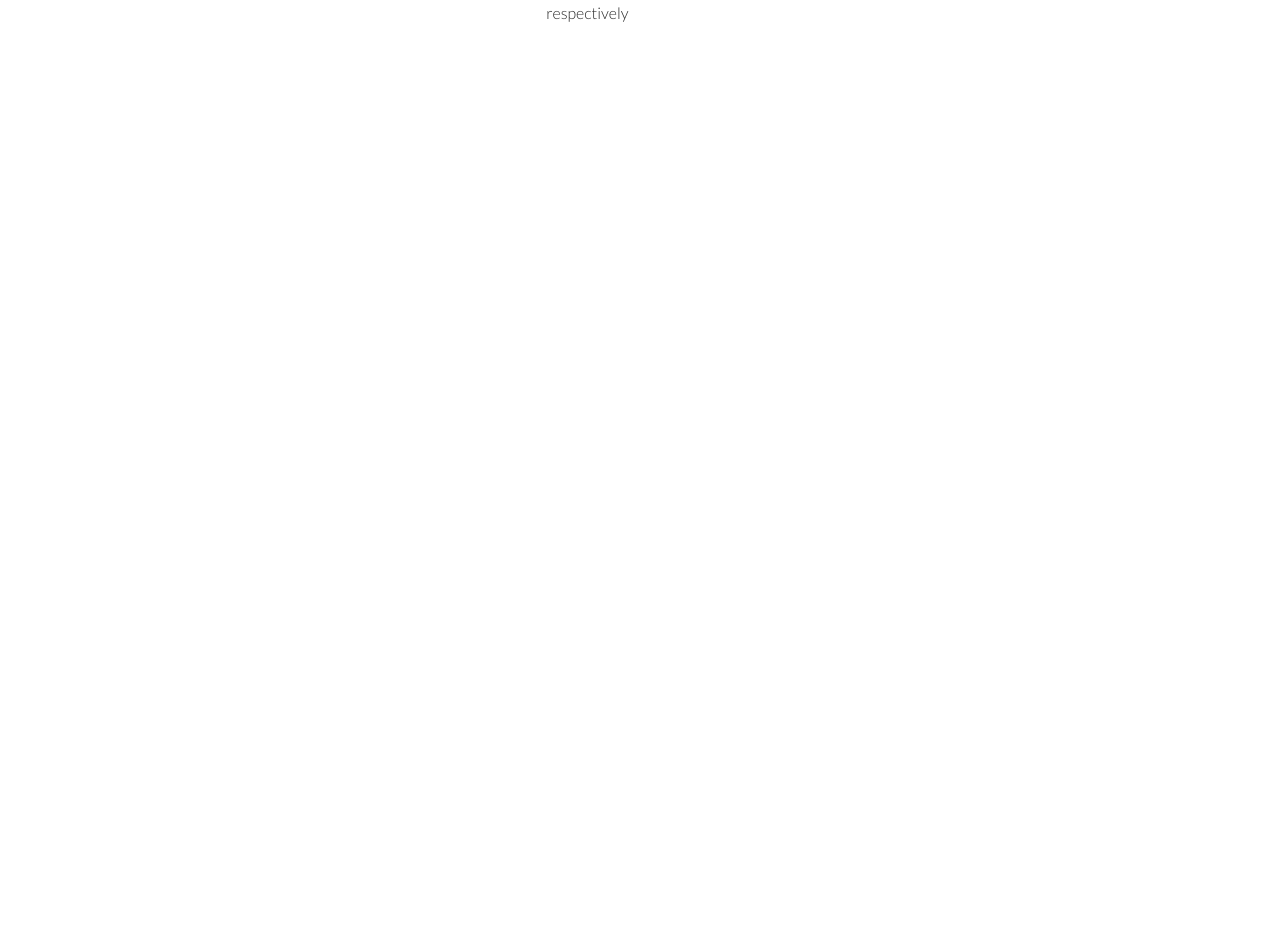
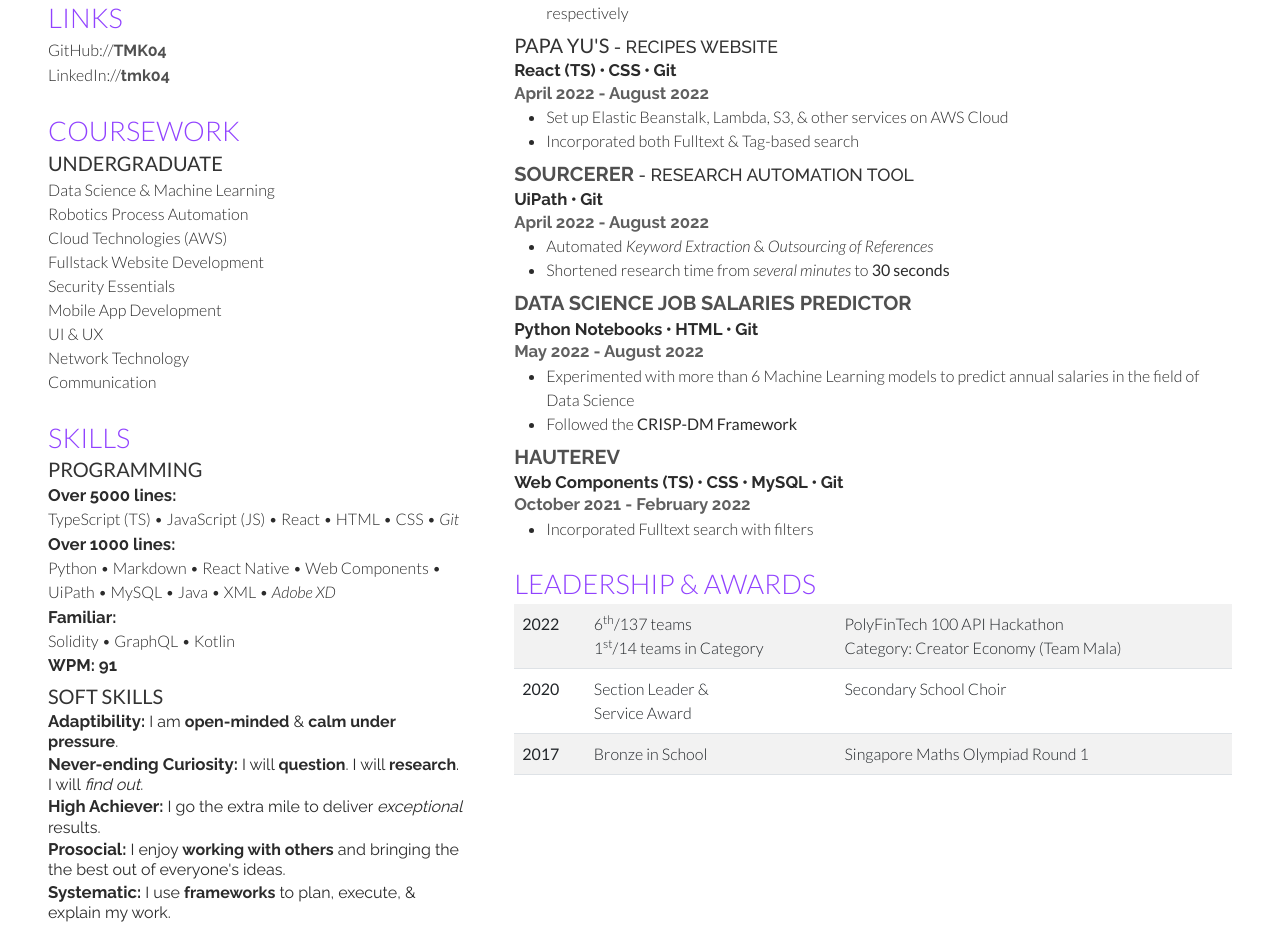
Before and after one commit to TMK04/resume, a React (Create React App) app: page / in a window 1280 px wide. Shown: the part 344-1290 px from the top of the page. Before the commit the page ends 800 px from the top, so only its background shows below. Built offline with nearby package versions, Linux system fonts and the light colour scheme.

Commit message:
feat: match https://www.overleaf.com/project/634856ff7f866c31fcafa0f9

```diff
--- a/src/App.tsx
+++ b/src/App.tsx
@@ -1,7 +1,8 @@
 import BulletList from "./components/BulletList";
-import { H3, H4, H5 } from "./components/H";
+import { H4, H5 } from "./components/H";
 import Link from "./components/Link";
-import { Section } from "./components/Section";
+import { NormalInline } from "./components/Normal";
+import { Section, Subsection } from "./components/Section";
 import { Separator, SeparatorInline } from "./components/Separators";
 import Time from "./components/Time";
 
@@ -27,34 +28,250 @@ function App() {
       <main className="d-flex flex-column flex-md-row-reverse gap-md-5 mx-5">
         <article className="d-flex flex-column gap-3" id="top-article">
           <Section h2_props={{ children: "Experience" }}>
-            <H3>
-              <Link href="http://polyfintech100hackathon.sg">PolyFinTech 100 API Hackathon</Link>
-            </H3>
+            <Subsection
+              h3_props={{
+                children: (
+                  <Link href="http://polyfintech100hackathon.sg">
+                    PolyFinTech 100 API Hackathon
+                  </Link>
+                )
+              }}
+            >
               <H5>
                 <BulletList
-                items={[<>React (TS)</>, <>React Native (TS)</>, <>CSS</>, <>Solidity</>, <>Git</>]}
+                  items={[
+                    <>React (TS)</>,
+                    <>React Native (TS)</>,
+                    <>CSS</>,
+                    <>Solidity</>,
+                    <>Git</>
+                  ]}
                 />
               </H5>
               <Time>April 2022 - November 2022</Time>
               <ul>
                 <li>
-                Created & deployed a <b>Web3-powered</b> ecosystem featuring an E-commerce Website &
-                a Walk-for-rewards App
+                  Created & deployed a <b>Web3-powered</b> ecosystem featuring an E-commerce Website
+                  & a Walk-for-rewards App
                 </li>
                 <li>
                   Worked in a <b>team of 6</b> using Git, Discord, & Remnote to organize code,
                   communication, & knowledge respectively
                 </li>
               </ul>
+            </Subsection>
+            <Subsection
+              h3_props={{
+                children: "Papa Yu's",
+                description: "Recipes Website"
+              }}
+            >
+              <H5>
+                <BulletList items={[<>React (TS)</>, <>CSS</>, <>Git</>]} />
+              </H5>
+              <Time>April 2022 - August 2022</Time>
+              <ul>
+                <li>Set up Elastic Beanstalk, Lambda, S3, & other services on AWS Cloud</li>
+                <li>Incorporated both Fulltext & Tag-based search</li>
+              </ul>
+            </Subsection>
+            <Subsection
+              h3_props={{
+                children: <Link href="https://github.com/TMK04/sourcerer">Sourcerer</Link>,
+                description: "Research Automation Tool"
+              }}
+            >
+              <H5>
+                <BulletList items={[<>UiPath</>, <>Git</>]} />
+              </H5>
+              <Time>April 2022 - August 2022</Time>
+              <ul>
+                <li>
+                  Automated <em>Keyword Extraction</em> & <em>Outsourcing of References</em>
+                </li>
+                <li>
+                  Shortened research time from <em>several minutes</em>
+                  {" to "}
+                  <strong>30 seconds</strong>
+                </li>
+              </ul>
+            </Subsection>
+            <Subsection
+              h3_props={{
+                children: (
+                  <Link href="https://github.com/TMK04/mldp-project">
+                    Data Science Job Salaries Predictor
+                  </Link>
+                )
+              }}
+            >
+              <H5>
+                <BulletList items={[<>Python Notebooks</>, <>HTML</>, <>Git</>]} />
+              </H5>
+              <Time>May 2022 - August 2022</Time>
+              <ul>
+                <li>
+                  Experimented with more than 6 Machine Learning models to predict annual salaries
+                  in the field of Data Science
+                </li>
+                <li>
+                  Followed the <strong>CRISP-DM Framework</strong>
+                </li>
+              </ul>
+            </Subsection>
+            <Subsection
+              h3_props={{
+                children: <Link href="https://github.com/TMK04/hauterev">Hauterev</Link>
+              }}
+            >
+              <H5>
+                <BulletList items={[<>Web Components (TS)</>, <>CSS</>, <>MySQL</>, <>Git</>]} />
+              </H5>
+              <Time>October 2021 - February 2022</Time>
+              <ul>
+                <li>Incorporated Fulltext search with filters</li>
+              </ul>
+            </Subsection>
+          </Section>
+          <Section h2_props={{ children: "Leadership & Awards" }}>
+            <table className="table table-hover table-striped">
+              <tbody>
+                <tr>
+                  <th>2022</th>
+                  <td>
+                    6<sup>th</sup>/137 teams
+                    <br />1<sup>st</sup>/14 teams in Category
+                  </td>
+                  <td>
+                    PolyFinTech 100 API Hackathon
+                    <br />
+                    Category: Creator Economy (Team Mala)
+                  </td>
+                </tr>
+                <tr>
+                  <th>2020</th>
+                  <td>
+                    Section Leader &<br />
+                    Service Award
+                  </td>
+                  <td>Secondary School Choir</td>
+                </tr>
+                <tr>
+                  <th>2017</th>
+                  <td>Bronze in School</td>
+                  <td>Singapore Maths Olympiad Round 1</td>
+                </tr>
+              </tbody>
+            </table>
           </Section>
         </article>
         <aside className="d-flex flex-column gap-3" id="top-aside">
           <Section h2_props={{ children: "Education" }}>
-            <H3>Temasek Polytechnic</H3>
+            <Subsection h3_props={{ children: <>Temasek Polytechnic</> }}>
               <H4>Diploma in Applied Artficial Intelligence</H4>
               <Time>Grad. April 2023 (expected)</Time>
               School of Informatics & Information Technology
               <H5 className="text-accent">Cum. GPA: 3.86 / 4.0</H5>
+            </Subsection>
+          </Section>
+          <Section className="mb-2" h2_props={{ children: "Links" }}>
+            <address>
+              <div>
+                GitHub://<Link href="https://github.com/TMK04">TMK04</Link>
+              </div>
+              <div>
+                LinkedIn://<Link href="https://www.linkedin.com/in/tmk04">tmk04</Link>
+              </div>
+            </address>
+          </Section>
+          <Section h2_props={{ children: "Coursework" }}>
+            <Subsection h3_props={{ children: <>Undergraduate</> }}>
+              <div>Data Science & Machine Learning</div>
+              <div>Robotics Process Automation</div>
+              <div>Cloud Technologies (AWS)</div>
+              <div>Fullstack Website Development</div>
+              <div>Security Essentials</div>
+              <div>Mobile App Development</div>
+              <div>UI & UX</div>
+              <div>Network Technology</div>
+              <div>Communication</div>
+            </Subsection>
+          </Section>
+          <Section h2_props={{ children: "Skills" }}>
+            <Subsection h3_props={{ children: <>Programming</> }}>
+              <H5>Over 5000 lines:</H5>
+              <BulletList
+                items={[
+                  <>TypeScript (TS)</>,
+                  <>JavaScript (JS)</>,
+                  <>React</>,
+                  <>HTML</>,
+                  <>CSS</>,
+                  <i>Git</i>
+                ]}
+              />
+              <H5>Over 1000 lines:</H5>
+              <BulletList
+                items={[
+                  <>Python</>,
+                  <>Markdown</>,
+                  <>React Native</>,
+                  <>Web Components</>,
+                  <>UiPath</>,
+                  <>MySQL</>,
+                  <>Java</>,
+                  <>XML</>,
+                  <i>Adobe XD</i>
+                ]}
+              />
+              <H5>Familiar:</H5>
+              <BulletList items={[<>Solidity</>, <>GraphQL</>, <>Kotlin</>]} />
+              <H5>WPM: 91</H5>
+            </Subsection>
+            <Subsection h3_props={{ children: <>Soft Skills</> }}>
+              <H5>
+                Adaptibility:
+                <NormalInline>
+                  {" "}
+                  I am <strong>open-minded</strong> & <strong>calm under pressure</strong>.
+                </NormalInline>
+              </H5>
+              <H5>
+                Never-ending Curiosity:
+                <NormalInline>
+                  {" I will "}
+                  <strong>question</strong>
+                  {". I will "}
+                  <strong>research</strong>
+                  {". I will "}
+                  <em>find out</em>.
+                </NormalInline>
+              </H5>
+              <H5>
+                High Achiever:
+                <NormalInline>
+                  {" I go the extra mile to deliver "}
+                  <em>exceptional</em>
+                  {" results."}
+                </NormalInline>
+              </H5>
+              <H5>
+                Prosocial:
+                <NormalInline>
+                  {" I enjoy "}
+                  <strong>working with others</strong>
+                  {" and bringing the the best out of everyone's ideas."}
+                </NormalInline>
+              </H5>
+              <H5>
+                Systematic:
+                <NormalInline>
+                  {" I use "}
+                  <strong>frameworks</strong>
+                  {" to plan, execute, & explain my work."}
+                </NormalInline>
+              </H5>
+            </Subsection>
           </Section>
         </aside>
       </main>
--- /dev/null
+++ b/src/components/Normal.tsx
@@ -0,0 +1,7 @@
+import { formatNonEmptyClassName } from "../helpers";
+
+export function NormalInline({ className, ...props }: JSX.IntrinsicElements["span"]) {
+  return (
+    <span className={`fs-6 fst-normal fw-normal${formatNonEmptyClassName(className)}`} {...props} />
+  );
+}
--- a/src/components/Section.tsx
+++ b/src/components/Section.tsx
@@ -1,4 +1,8 @@
-import { H2 } from "./H";
+import type { PropsWithChildren } from "react";
+
+import { formatNonEmptyClassName } from "../helpers";
+
+import { H2, H3, H4 } from "./H";
 
 type SectionProps = JSX.IntrinsicElements["section"] & {
   h2_props: JSX.IntrinsicElements["h2"];
@@ -16,3 +20,25 @@ export function Section({
     </section>
   );
 }
+
+type SubsectionProps = JSX.IntrinsicElements["section"] & {
+  h3_props: JSX.IntrinsicElements["h3"] & {
+    description?: PropsWithChildren["children"];
+  };
+};
+
+export function Subsection({
+  children,
+  h3_props: { children: h3_children, description, className: h3_className, ...h3_props },
+  ...props
+}: SubsectionProps) {
+  return (
+    <section className={`mb-2${formatNonEmptyClassName(h3_className)}`} {...props}>
+      <H3 {...h3_props}>
+        {h3_children}
+        {description ? <H4 className="d-inline"> - {description}</H4> : <></>}
+      </H3>
+      {children}
+    </section>
+  );
+}
--- a/src/index.css
+++ b/src/index.css
@@ -53,7 +53,8 @@ body {
   margin: 0;
 }
 
-address {
+address,
+ul {
   margin-bottom: 0;
 }
 
```
Lines whose indentation alone changed are shown as unchanged.
